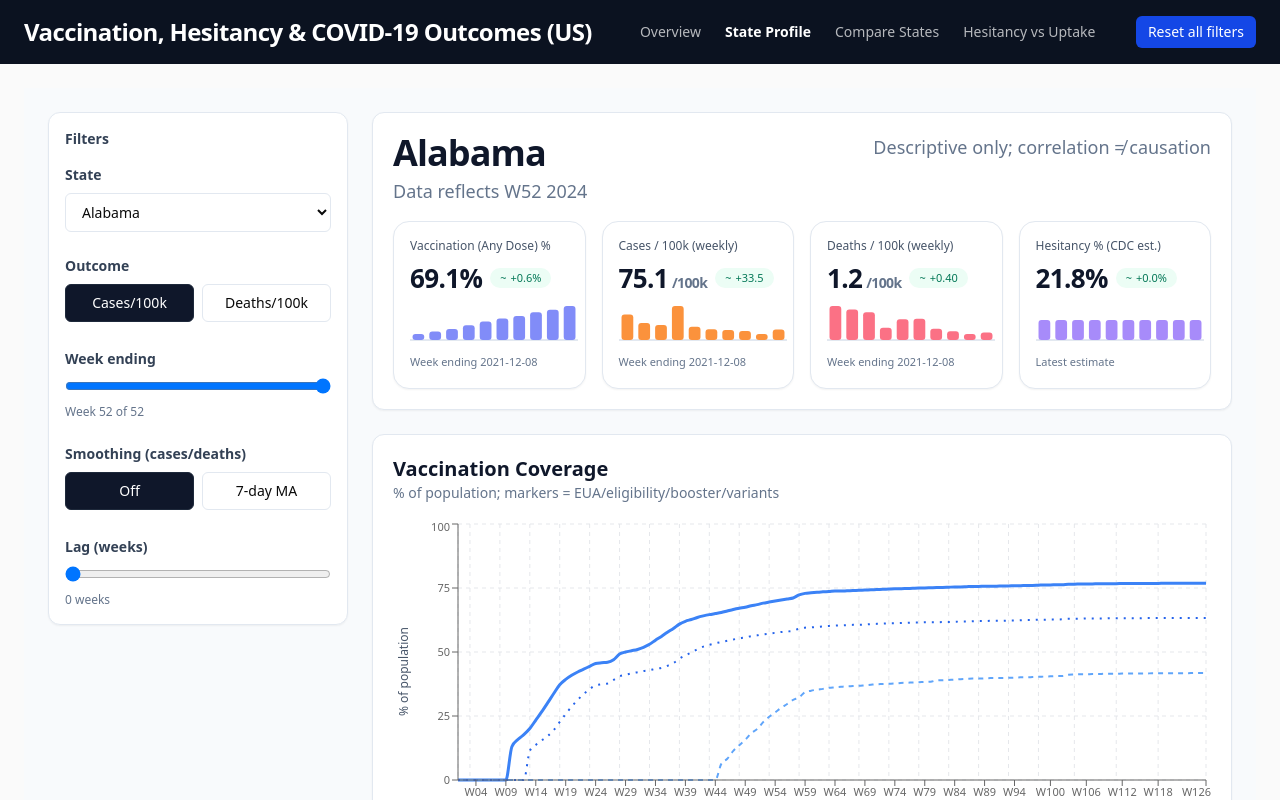
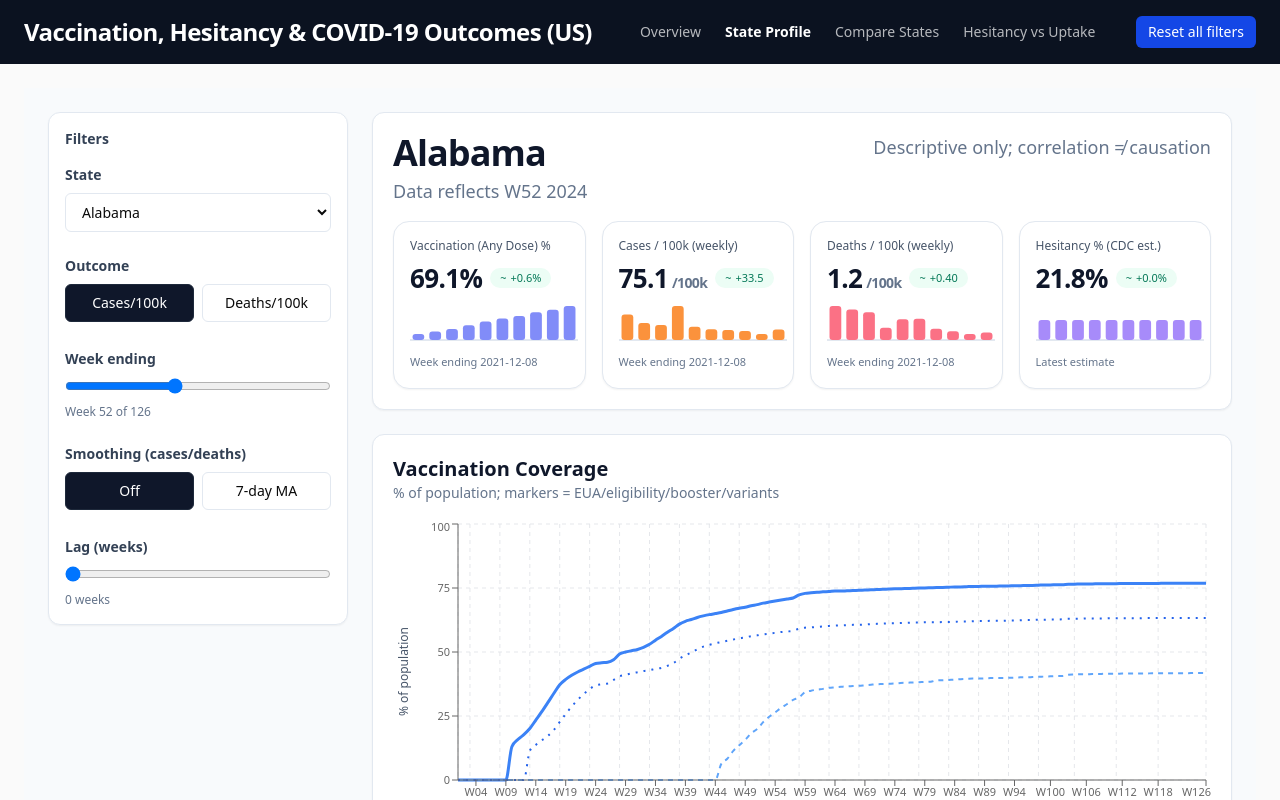
Before and after one commit to Burned357Waffles/CSC-805-Group-Visualization-Project, a React (Vite) app: page / in a window 1280 px wide. Both pictures are taken after a click on the button "State Profile". Shown: the top 800 px of the page. Built offline with nearby package versions, Linux system fonts and the light colour scheme.

Commit message:
made StateProfile to 126 weeks

```diff
--- a/src/StateProfile.tsx
+++ b/src/StateProfile.tsx
@@ -288,12 +288,14 @@ function InsideLeftYAxisLabel(props: {
                 id="week"
                 type="range"
                 min={1}
-                max={52}
-                value={week}
+                max={natLength}
+                value={clampedWeek}
                 onChange={(e) => setWeek(Number(e.target.value))}
                 className="mt-2 w-full"
               />
-              <div className="text-xs text-slate-500 mt-1">Week {week} of 52</div>
+              <div className="text-xs text-slate-500 mt-1">
+                Week {clampedWeek} of {natLength}
+              </div>
             </div>
 
             <div className="mt-6">
@@ -353,8 +355,9 @@ function InsideLeftYAxisLabel(props: {
                     {selectedState}
                   </h2>
                   <p className="mt-1 text-slate-500 text-lg">
-                    Data reflects {toWeekLabel(week)} 2024
+                    Data reflects {toWeekLabel(clampedWeek)} 2024
                   </p>
+
                 </div>
                 <p className="text-slate-500 text-lg">
                   Descriptive only; correlation ≠ causation
```
